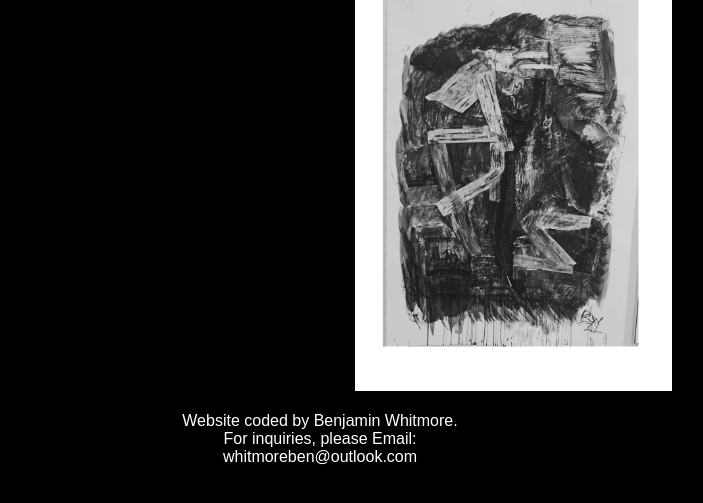
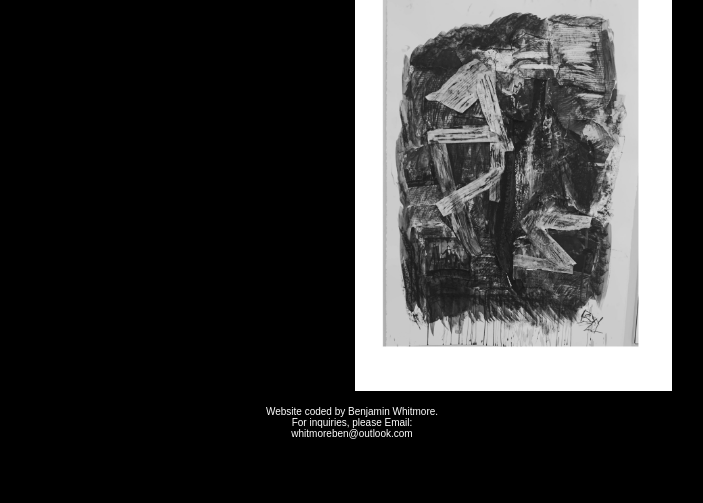
Before and after one commit to benwhitmore/website, a plain HTML site: page index.html in a window 1280 px wide. Shown: the part 2712-3215 px from the top of the page, without its empty margins (288-991 px from the left). Drawn offline with Linux system fonts and the light colour scheme.

Commit message:
Update main.css
bottom page text smaller, fixed padding

```diff
--- a/css/main.css
+++ b/css/main.css
@@ -96,6 +96,8 @@ h3 {
 /* centering bottom page text */
 p.pageBottom {
 text-align: center;
+padding-right: 0%;
+font-size: 10px;
 }
 
 /* Add a black background color to the top navigation */
```
